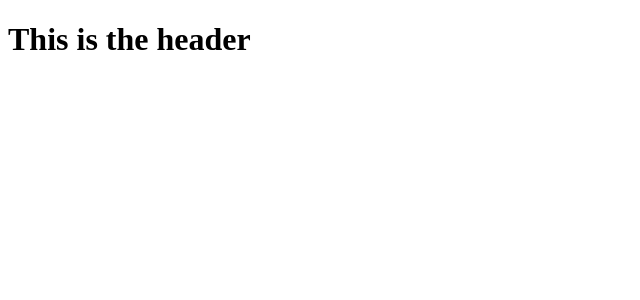
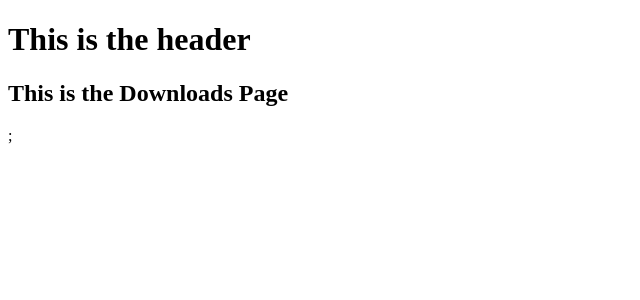
Before and after one commit to DexStephens/FinTrack, a React (Create React App) app in the folder client/: page /downloads in a window 1280 px wide. Before the commit this address had no page. Shown: the top 300 px of the page, without its empty margins (0-640 px from the left). Built offline with nearby package versions, Linux system fonts and the light colour scheme.

Commit message:
DownloadsPage SetUp

```diff
--- a/client/src/App.tsx
+++ b/client/src/App.tsx
@@ -2,6 +2,7 @@ import { HomePage } from './Home/HomePage';
 import { ProfilePage } from './Profile/ProfilePage';
 import { NewUserForm } from './Profile/NewUserForm';
 import { LoginForm } from './Profile/LoginForm';
+import { DownloadsPage } from './Downloads/DownloadsPage';
 import { BrowserRouter, Routes, Route } from 'react-router-dom';
 function App() {
   return (
@@ -13,6 +14,7 @@ function App() {
           <Route path="login" element={<LoginForm />} />
           <Route path="newUser" element={<NewUserForm />} />
         </Route>
+        <Route path="downloads" element={<DownloadsPage />} />
       </Routes>
     </BrowserRouter>
   );
--- /dev/null
+++ b/client/src/Downloads/DownloadsPage.tsx
@@ -0,0 +1,7 @@
+export const DownloadsPage = () => {
+  return (
+    <>
+      <h2>This is the Downloads Page</h2>;
+    </>
+  );
+};
```
Also changed, not shown: client/package.json (+3 -10 lines), client/tsconfig.json (+3 -9 lines), 1 other file (tests, documents, lock files or other folders).
